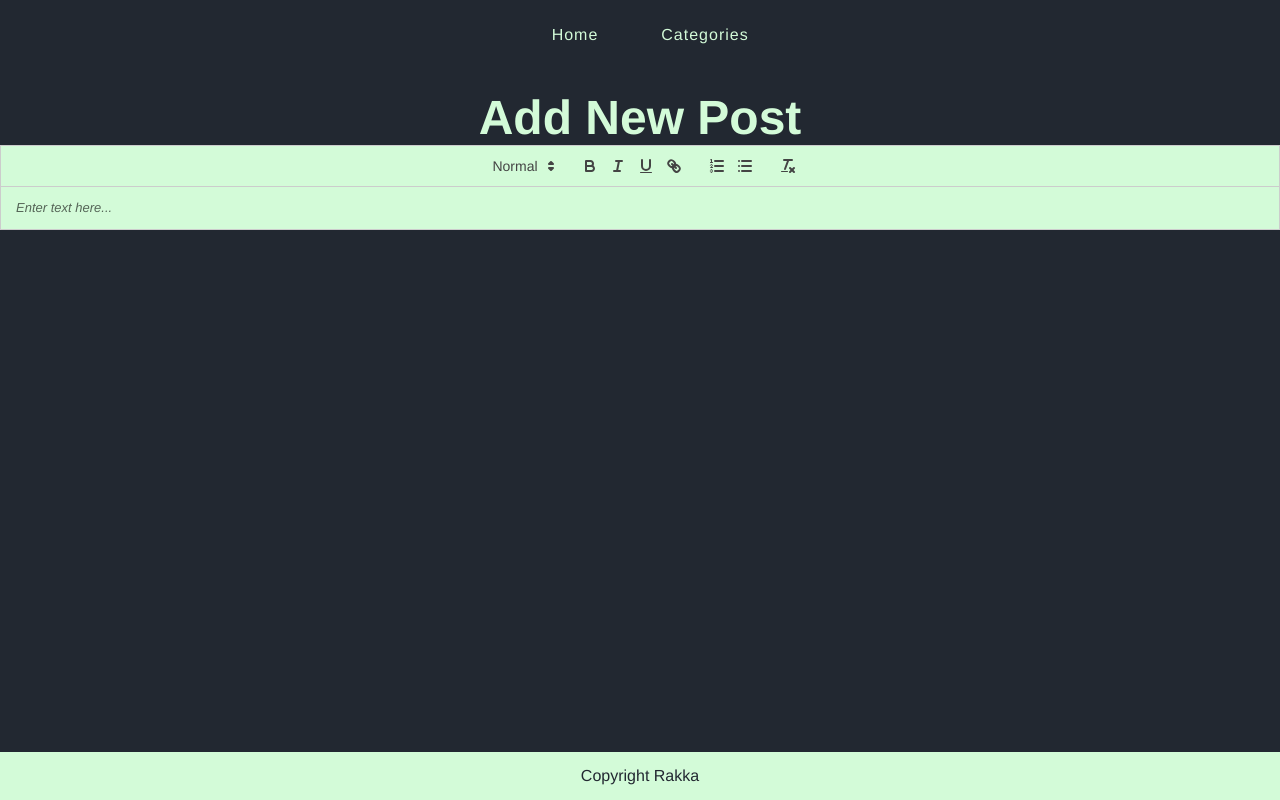
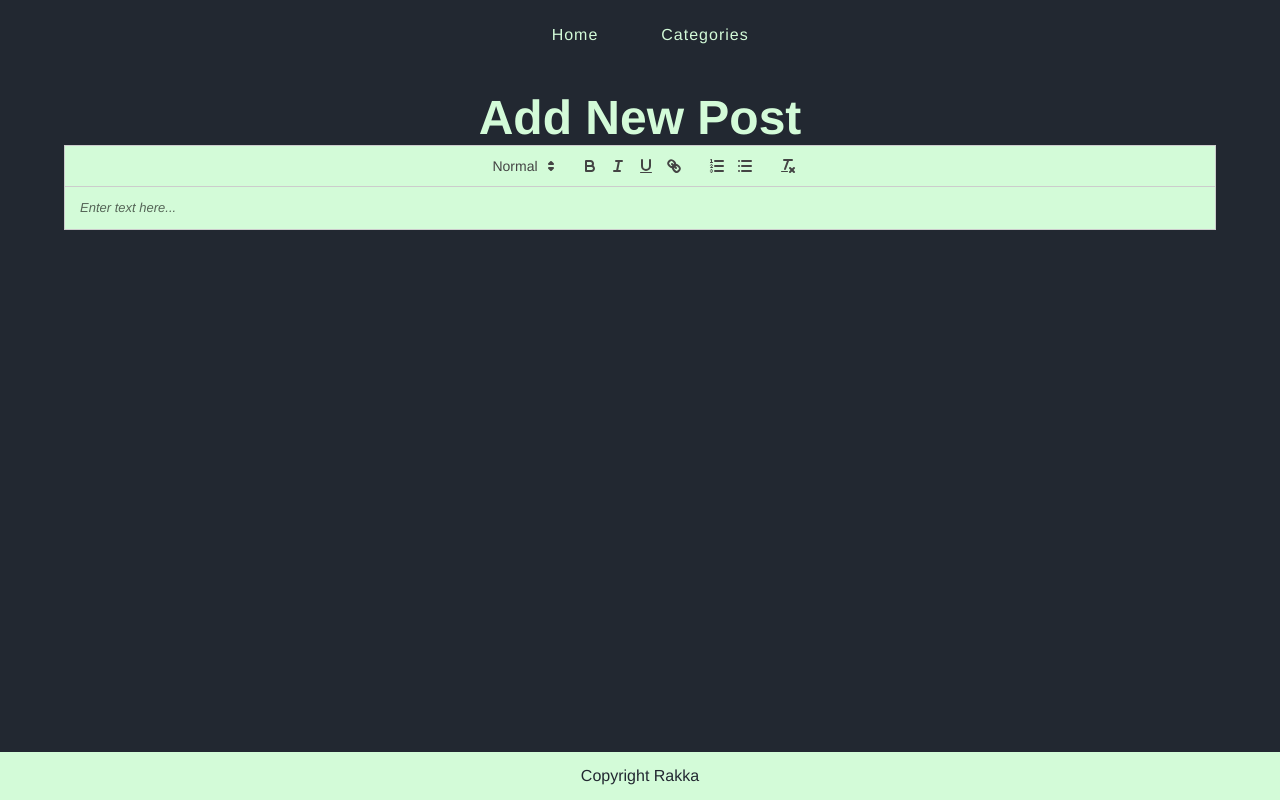
Before and after one commit to rakkaalhazimi/Vue-Blogspot, a Vue app: page /post/create in a window 1280 px wide. Built offline with nearby package versions, Linux system fonts and the light colour scheme.

Commit message:
wrap views with content-view class

```diff
--- a/src/views/BlogEditorView.vue
+++ b/src/views/BlogEditorView.vue
@@ -1,6 +1,8 @@
 <template>
-  <h1>Add New Post</h1>
-  <BlogEditor v-once />
+  <div id="add-blog" class="content-view">
+    <h1>Add New Post</h1>
+    <BlogEditor v-once />
+  </div>
 </template>
 
 <script setup>
--- a/src/views/BlogPostView.vue
+++ b/src/views/BlogPostView.vue
@@ -1,8 +1,10 @@
 <template>
-  <BlogPost
-    :title="post.title"
-    :content="post.content"
-  />
+  <div class="content-view">
+    <BlogPost
+      :title="post.title"
+      :content="post.content"
+    />
+  </div>
 </template>
 
 <script setup>
--- a/src/views/HomeView.vue
+++ b/src/views/HomeView.vue
@@ -1,5 +1,5 @@
 <template>
-  <div class="home">
+  <div id="home" class="content-view">
     <HeaderSection/>
     <AddBlogButton/>
     <BlogCardList/>
```
